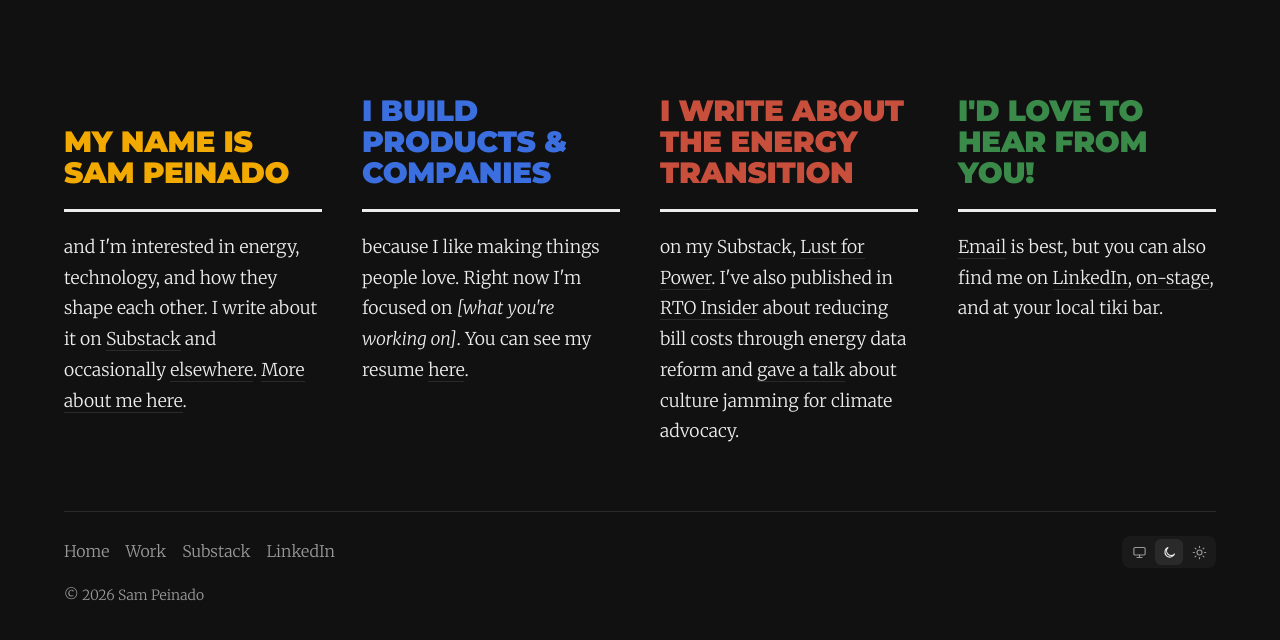
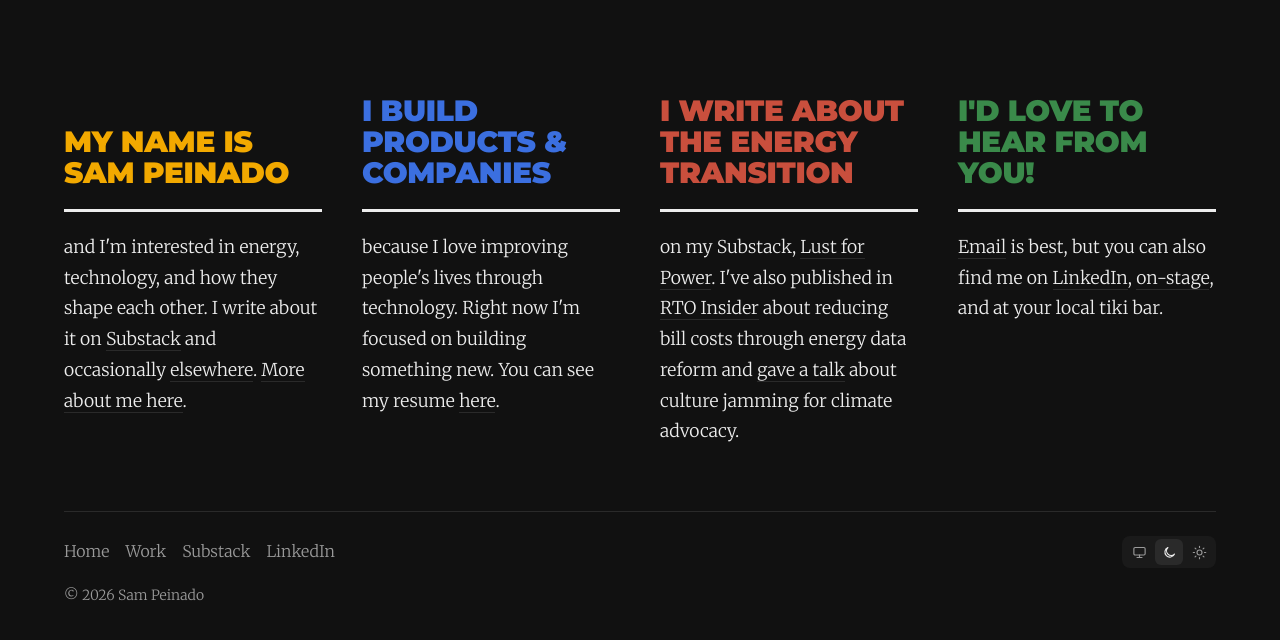
Before and after one commit to sampeinado/sampeinado.github.io, a Jekyll site: the page built from index.html, in a window 1280 px wide. Shown: the top 640 px of the page. Built offline with Jekyll 4.4.1, drawn with Linux system fonts in a browser that asks for light colours.

Commit message:
Update products column copy
Co-Authored-By: Claude Opus 5.5 <noreply@anthropic.com>

```diff
--- a/index.html
+++ b/index.html
@@ -10,7 +10,7 @@ wide: true
 
   <section class="intro-col">
     <h2 class="cobalt">I build products &amp; companies</h2>
-    <p>because I like making things people love. Right now I'm focused on <em>[what you're working on]</em>. You can see my resume <a href="{{ '/work/' | relative_url }}">here</a>.</p>
+    <p>because I love improving people's lives through technology. Right now I'm focused on building something new. You can see my resume <a href="{{ '/work/' | relative_url }}">here</a>.</p>
   </section>
 
   <section class="intro-col">
```
